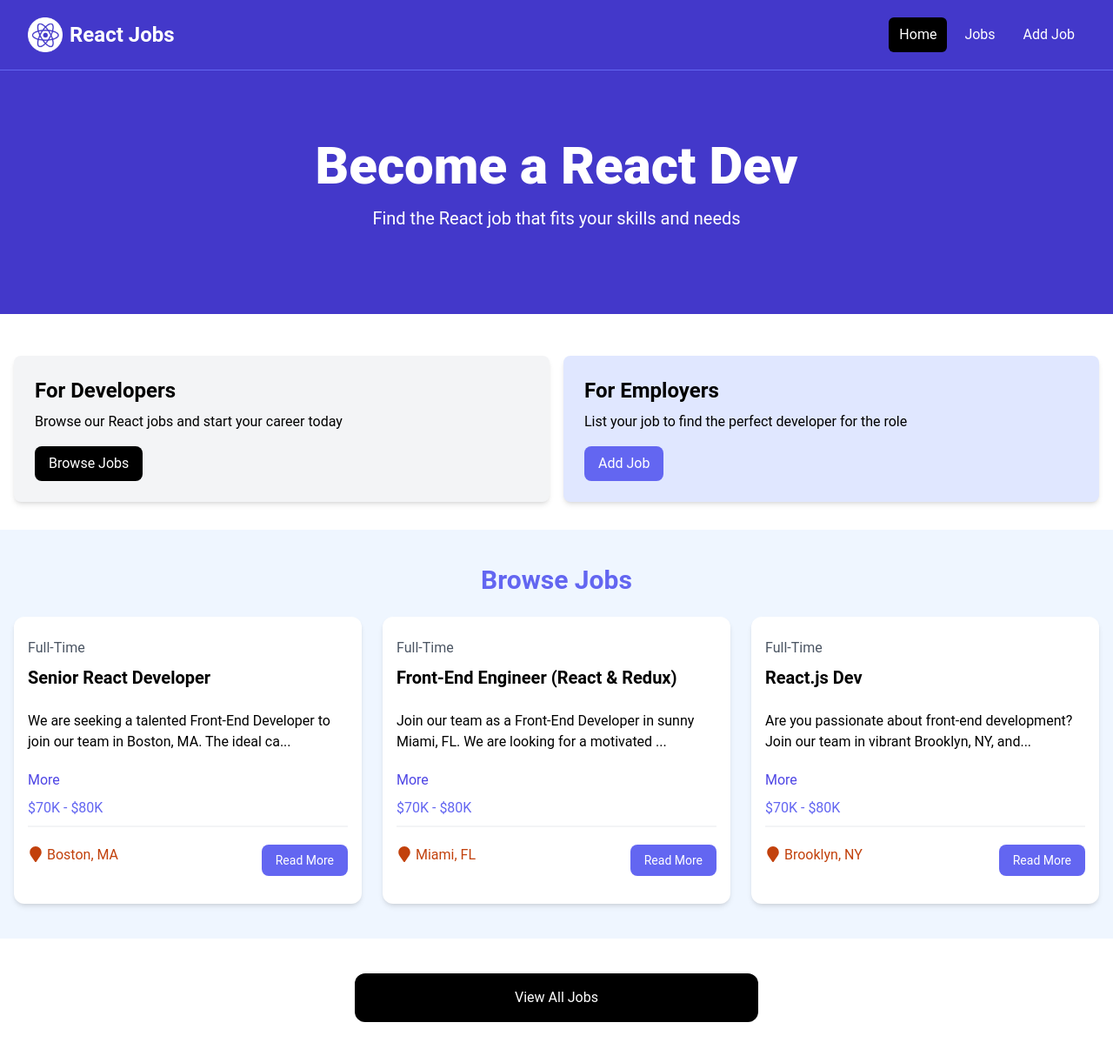
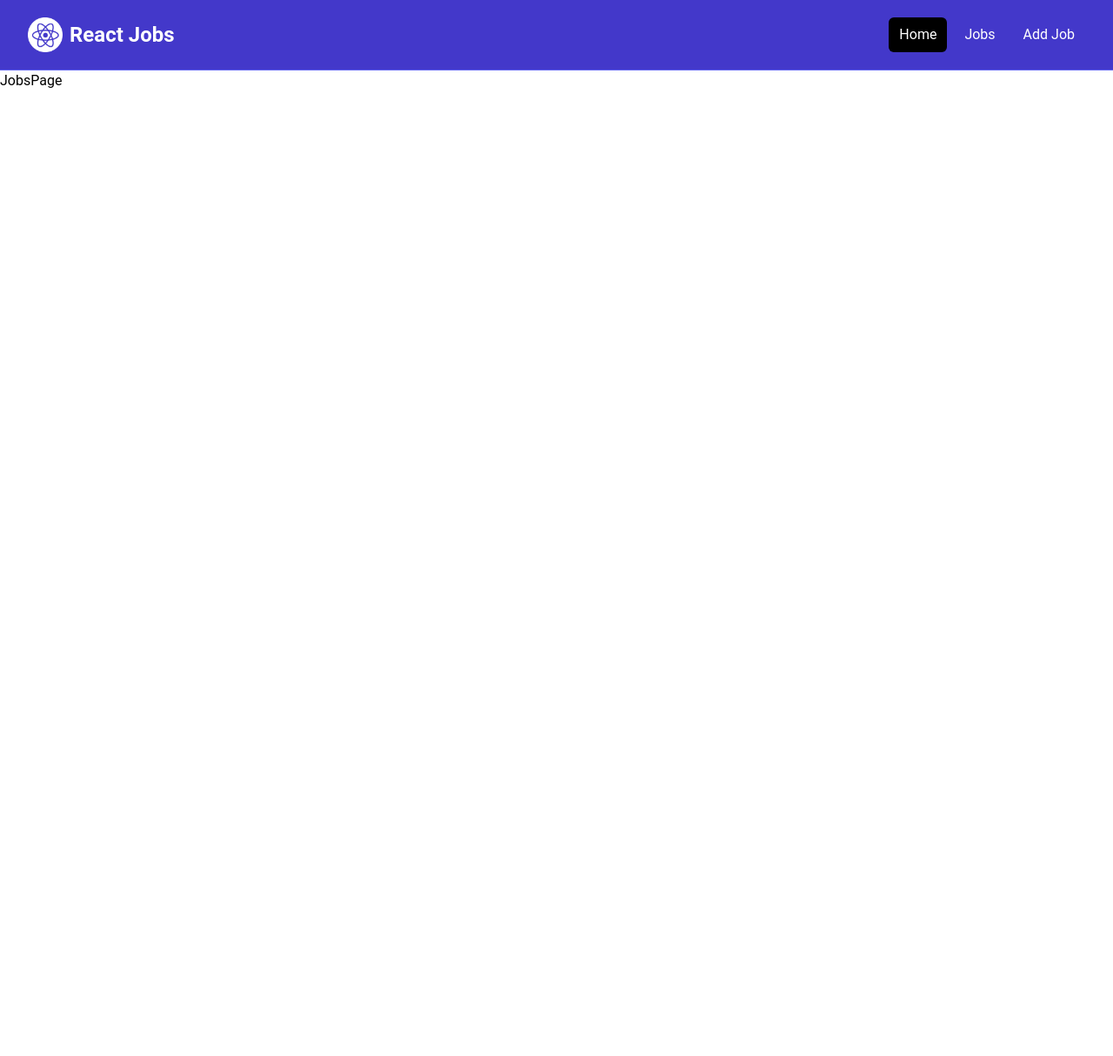
Before and after one commit to Deepty11/React-Crash-Course, a React (Vite) app: page /jobs in a window 1280 px wide. Shown: the whole page at 87% size. After the commit the page ends 800 px from the top, so only its background shows below. Built offline with nearby package versions, Linux system fonts and the light colour scheme.

Commit message:
Add Router to navigate to pages

```diff
--- a/package.json
+++ b/package.json
@@ -14,6 +14,7 @@
     "react-dom": "^18.3.1",
     "react-icon": "^1.0.0",
     "react-icons": "^5.3.0",
+    "react-router": "^6.26.1",
     "react-router-dom": "^6.26.1"
   },
   "devDependencies": {
--- a/src/App.jsx
+++ b/src/App.jsx
@@ -1,23 +1,22 @@
 import React from 'react'
-import NavBar from './components/NavBar'
-import Hero from './components/Hero'
-import HomeCards from './components/HomeCards'
-import JobListings from './components/JobListings'
-import jobs from './jobs.json'
-import ViewAllJobs from './components/ViewAllJobs'
+import {Router, createBrowserRouter, createRoutesFromElements, RouterProvider, Route} from 'react-router-dom'
+import HomePage from './pages/HomePage'
+import MainLayout from './layouts/MainLayout'
+import JobsPage from './pages/JobsPage'
+import NotFoundPage from './pages/NotFoundPage'
 
+
+const router = createBrowserRouter(
+  createRoutesFromElements(
+    <Route path='/' element={<MainLayout/>}>
+      <Route index element={<HomePage/>}></Route>
+      <Route path='/jobs' element={<JobsPage/>}></Route>
+      <Route path='*' element={<NotFoundPage/>}></Route>
+    </Route>
+  ))
 const App = () => {
-  const recentJobs = jobs.slice(0,3)
-
   return (
-    <>
-    <NavBar/>
-    <Hero/>
-    <HomeCards/>
-    <JobListings/>
-    <ViewAllJobs/>
-    </>
-
+    <RouterProvider router={router}/>
   )
 }
 
--- a/src/components/HomeCards.jsx
+++ b/src/components/HomeCards.jsx
@@ -1,5 +1,6 @@
 import React from 'react'
 import Card from './Card'
+import { Link } from 'react-router-dom'
 
 const HomeCards = () => {
   return (
@@ -11,12 +12,12 @@
             <p className="mt-2 mb-4">
               Browse our React jobs and start your career today
             </p>
-            <a
-              href="/jobs.html"
+            <Link
+              to="/jobs"
               className="inline-block bg-black text-white rounded-lg px-4 py-2 hover:bg-gray-700"
             >
               Browse Jobs
-            </a>
+            </Link>
           </Card>
 
           <Card bg='bg-indigo-100'>
@@ -24,12 +25,12 @@
             <p className="mt-2 mb-4">
               List your job to find the perfect developer for the role
             </p>
-            <a
-              href="/add-job.html"
+            <Link
+              to="/add-job"
               className="inline-block bg-indigo-500 text-white rounded-lg px-4 py-2 hover:bg-indigo-600"
             >
               Add Job
-            </a>
+            </Link>
           </Card>
         </div>
       </div>
--- a/src/components/JobListing.jsx
+++ b/src/components/JobListing.jsx
@@ -1,6 +1,7 @@
 import React from 'react'
 import { useState } from 'react'
 import { FaMapMarker } from 'react-icons/fa'
+import { Link } from 'react-router-dom'
 
 
 const JobListing = ({ job }) => {
@@ -37,12 +38,12 @@
                 <FaMapMarker className="inline text-lg mb-1 mr-1"/>
                 {job.location}
             </div>
-            <a
-                href="job.html"
+            <Link
+                to="/job"
                 className="h-[36px] bg-indigo-500 hover:bg-indigo-600 text-white px-4 py-2 rounded-lg text-center text-sm"
             >
                 Read More
-            </a>
+            </Link>
             </div>
         </div>
     </div>
--- a/src/components/NavBar.jsx
+++ b/src/components/NavBar.jsx
@@ -1,4 +1,5 @@
 import React from 'react'
+import { Link } from 'react-router-dom'
 import logo from '../assets/images/logo.png'
 
 const NavBar = () => {
@@ -10,8 +11,8 @@
             className="flex flex-1 items-center justify-center md:items-stretch md:justify-start"
           >
             {/* <!-- Logo --> */}
-            <a className="flex flex-shrink-0 items-center mr-4"
-            href="/index.html">
+            <Link className="flex flex-shrink-0 items-center mr-4"
+            to="/home">
               <img
                 className="h-10 w-auto"
                 src={logo}
@@ -20,22 +21,22 @@
               <span className="hidden md:block text-white text-2xl font-bold ml-2">
                 React Jobs
                 </span>
-            </a>
+            </Link>
             <div className="md:ml-auto">
               <div className="flex space-x-2">
-                <a
-                  href="/index.html"
+                <Link
+                  to="/"
                   className="text-white bg-black hover:bg-gray-900 hover:text-white rounded-md px-3 py-2"
-                  >Home</a>
-                <a
-                  href="/jobs.html"
+                  >Home</Link>
+                <Link
+                  to="/jobs"
                   className="text-white hover:bg-gray-900 hover:text-white rounded-md px-3 py-2"
-                  >Jobs</a>
-                <a
-                  href="/add-job.html"
+                  >Jobs</Link>
+                <Link
+                  to="/add-job"
                   className="text-white hover:bg-gray-900 hover:text-white rounded-md px-3 py-2"
                   >Add Job
-                  </a>
+                  </Link>
               </div>
             </div>
           </div>
--- a/src/components/ViewAllJobs.jsx
+++ b/src/components/ViewAllJobs.jsx
@@ -1,13 +1,14 @@
 import React from 'react'
+import { Link } from 'react-router-dom'
 
 const ViewAllJobs = () => {
   return (
     <section className="m-auto max-w-lg my-10 px-6">
-      <a
-        href="jobs.html"
+      <Link
+        to="/jobs"
         className="block bg-black text-white text-center py-4 px-6 rounded-xl hover:bg-gray-700"
         >View All Jobs
-      </a>
+      </Link>
     </section>
   )
 }
--- /dev/null
+++ b/src/layouts/MainLayout.jsx
@@ -0,0 +1,14 @@
+import React from 'react'
+import { Outlet } from 'react-router'
+import NavBar from '../components/NavBar'
+
+const MainLayout = () => {
+  return (
+   <>
+    <NavBar/>
+    <Outlet/>
+   </>
+  )
+}
+
+export default MainLayout
--- /dev/null
+++ b/src/pages/HomePage.jsx
@@ -0,0 +1,19 @@
+import React from 'react'
+import NavBar from '../../src/components/NavBar'
+import Hero from '../../src/components/Hero'
+import HomeCards from '../../src/components/HomeCards'
+import JobListings from '../../src/components/JobListings'
+import ViewAllJobs from '../../src/components/ViewAllJobs'
+
+const HomePage = () => {
+  return (
+   <>
+    <Hero/>
+    <HomeCards/>
+    <JobListings/>
+    <ViewAllJobs/>
+    </>
+  )
+}
+
+export default HomePage
--- /dev/null
+++ b/src/pages/JobsPage.jsx
@@ -0,0 +1,9 @@
+import React from 'react'
+
+const JobsPage = () => {
+  return (
+    <div>JobsPage</div>
+  )
+}
+
+export default JobsPage
--- /dev/null
+++ b/src/pages/NotFoundPage.jsx
@@ -0,0 +1,20 @@
+import React from 'react'
+import { Link } from 'react-router-dom'
+import {FaExclamationTriangle} from 'react-icons/fa'
+
+const NotFoundPage = () => {
+  return (
+    <section class="text-center flex flex-col justify-center items-center h-96">
+        <FaExclamationTriangle className='text-yellow-400 text-6xl mb-4'/>
+      <h1 class="text-6xl font-bold mb-4">404 Not Found</h1>
+      <p class="text-xl mb-5">This page does not exist</p>
+      <Link
+        to="/"
+        class="text-white bg-indigo-700 hover:bg-indigo-900 rounded-md px-3 py-2 mt-4"
+        >Go Back
+        </Link>
+    </section>
+  )
+}
+
+export default NotFoundPage
```
Also changed, not shown: 1 other file (tests, documents, lock files or other folders).
